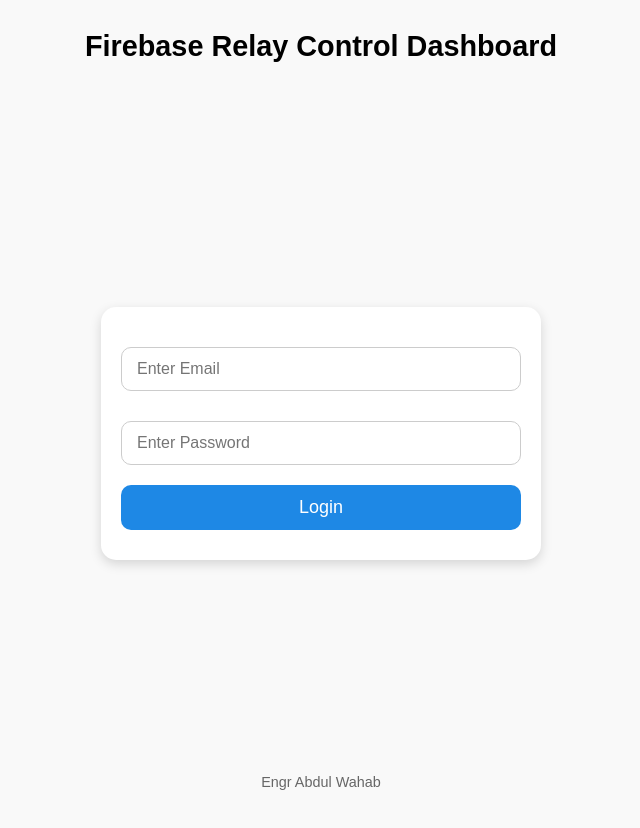
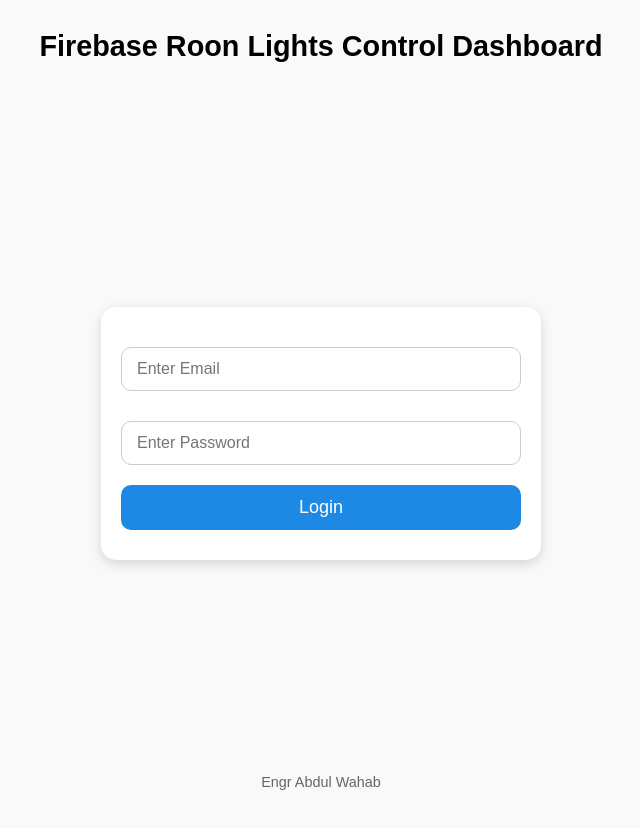
Before and after one commit to Abdul-7171/ESP32-C3-2-dashboard, a plain HTML site: page index.html in a window 1280 px wide. Shown: the whole page, without its empty margins (319-959 px from the left). Drawn offline with Linux system fonts and the light colour scheme.

Commit message:
Update index.html

```diff
--- a/index.html
+++ b/index.html
@@ -144,7 +144,7 @@
 </head>
 <body>
 
-  <h1>Firebase Relay Control Dashboard</h1>
+  <h1>Firebase Roon Lights Control Dashboard</h1>
 
   <!-- Login form -->
   <div id="loginForm">
```
